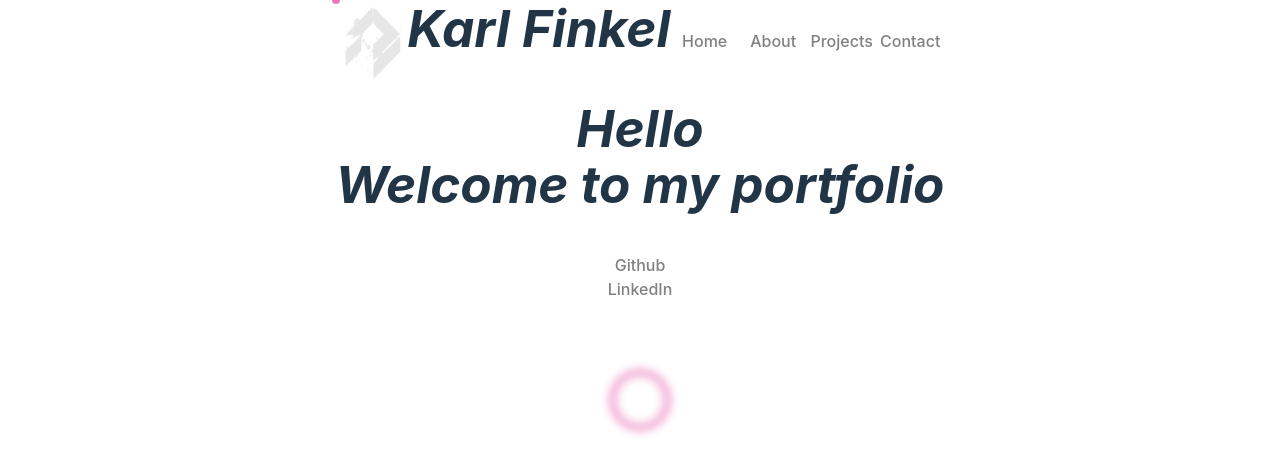
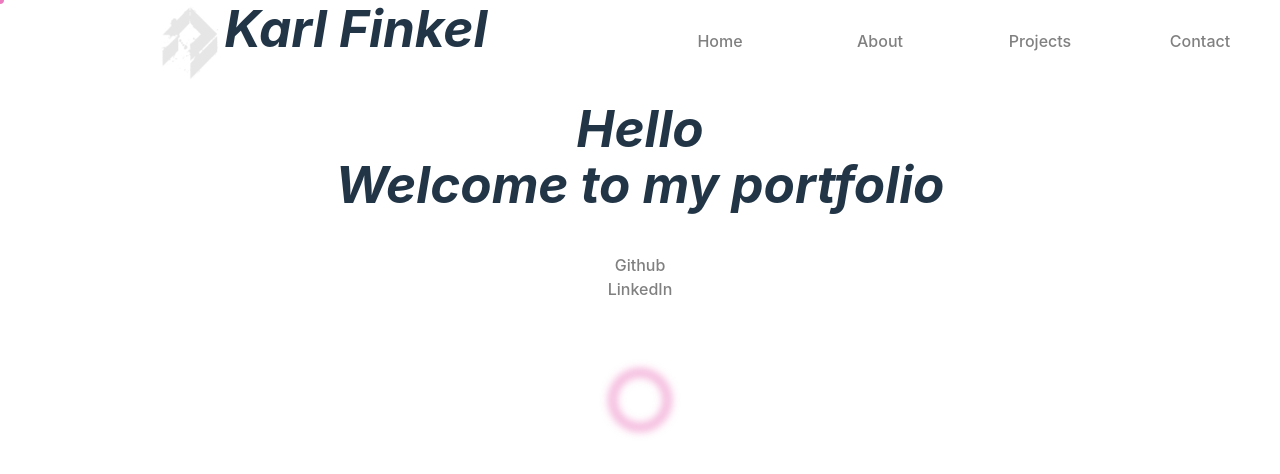
Before and after one commit to Meister7K/20-OverReactive-Portfolio, a React (Vite) app in the folder portfolio-app/: page / in a window 1280 px wide. Shown: the top 474 px of the page. Built offline with nearby package versions, Linux system fonts and the light colour scheme.

Commit message:
about fix

```diff
--- a/portfolio-app/src/components/layout/Layout.scss
+++ b/portfolio-app/src/components/layout/Layout.scss
@@ -0,0 +1,3 @@
+.layout{
+
+}
--- a/portfolio-app/src/components/layout/header/Header.scss
+++ b/portfolio-app/src/components/layout/header/Header.scss
@@ -3,7 +3,7 @@
     top:0;
     display: flex;
     flex-direction: row;
-    width: 100%;
+    width: 100dvw;
     align-items: last baseline;
     z-index: 1;
     justify-content: center;
@@ -29,17 +29,15 @@
     justify-content: space-evenly;
     width: 100%;
     ul{
-        margin: 0 auto;
+        margin: 0;
         padding: 0;
         display:flex;
-
-
         li{
             width: 100%;
+            justify-content: space-evenly;
 
 
         }
 
-
     }
 }
--- a/portfolio-app/src/components/pages/about/About.scss
+++ b/portfolio-app/src/components/pages/about/About.scss
@@ -1,9 +1,12 @@
 .about{
-    max-width: 700px;
+   h1{
+    padding-bottom: 20px;
+   }
 
     .bio{
-        display: flex;
-        padding-inline: 20px;
+
+        margin: 20px auto;
+       max-width: 700px;
     }
     img{
         width: 700px;
--- a/portfolio-app/src/components/pages/projects/Projects.scss
+++ b/portfolio-app/src/components/pages/projects/Projects.scss
@@ -1,9 +1,5 @@
 .projects{
 justify-content: center;
-
-
-
-
 }
 
 .list-item{
--- a/portfolio-app/src/components/pages/projects/lead/Lead.scss
+++ b/portfolio-app/src/components/pages/projects/lead/Lead.scss
@@ -1,7 +1,7 @@
 .lead {
-  li {
-    list-style: none;
-  }
+  border-radius: 20px;
+  padding: 10px;
+  box-shadow: 0px 0px 5px black;
   span {
     position: absolute;
     color: red;
```
